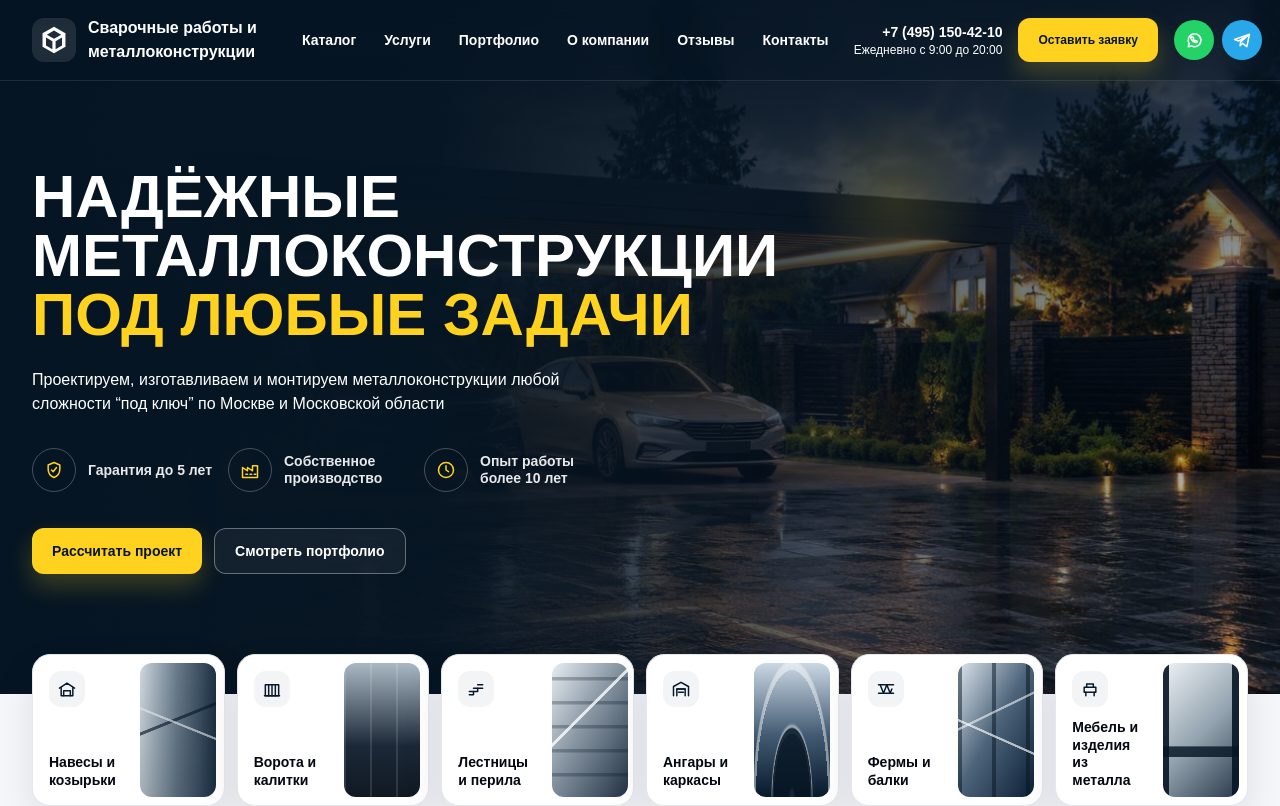
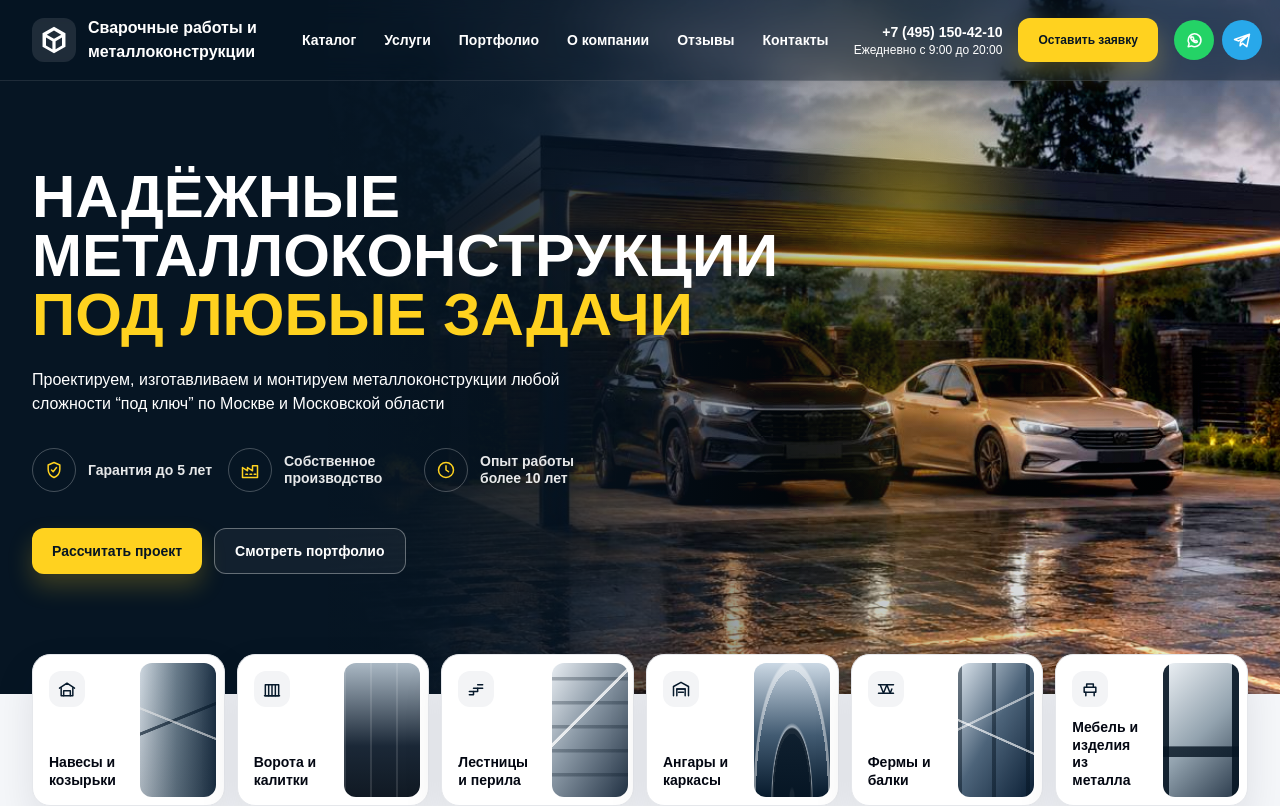
Before and after one commit to evgenykuimov-cloud/steel, a Next.js app: page / in a window 1280 px wide. Shown: the top 806 px of the page. Built offline with nearby package versions, Linux system fonts and the light colour scheme.

Commit message:
Emphasize carport in hero

```diff
--- a/src/app/globals.css
+++ b/src/app/globals.css
@@ -138,10 +138,19 @@ textarea {
   transform: scale(1.01);
 }
 
+.hero-photo::after {
+  content: "";
+  position: absolute;
+  inset: 0;
+  background:
+    radial-gradient(ellipse at 61% 29%, rgba(255, 210, 31, 0.26), transparent 18%),
+    linear-gradient(90deg, transparent 42%, rgba(255, 210, 31, 0.08) 58%, transparent 78%);
+}
+
 .hero-shade {
   background:
-    radial-gradient(circle at 70% 28%, rgba(255, 210, 31, 0.24), transparent 9%),
-    linear-gradient(90deg, #061523 0%, rgba(6, 21, 35, 0.98) 34%, rgba(6, 21, 35, 0.68) 58%, rgba(6, 21, 35, 0.18) 100%);
+    radial-gradient(circle at 72% 30%, rgba(255, 210, 31, 0.18), transparent 10%),
+    linear-gradient(90deg, #061523 0%, rgba(6, 21, 35, 0.98) 28%, rgba(6, 21, 35, 0.82) 43%, rgba(6, 21, 35, 0.28) 62%, rgba(6, 21, 35, 0.02) 100%);
 }
 
 .hero-mobile-photo {
@@ -297,7 +306,11 @@ textarea {
   }
 
   .hero-photo {
-    background-position: 66% center;
-    opacity: 0.96;
+    inset: 0 0 0 auto;
+    width: 74%;
+    background-position: 0% 48%;
+    background-size: auto 112%;
+    filter: saturate(1.12) contrast(1.08) brightness(1.1);
+    opacity: 1;
   }
 }
--- a/src/components/Hero.tsx
+++ b/src/components/Hero.tsx
@@ -16,7 +16,7 @@ export function Hero() {
         aria-label="Металлический навес с подсветкой и автомобилями"
       />
       <div className="hero-shade absolute inset-0" />
-      <div className="absolute inset-0 bg-gradient-to-b from-ink-950/80 via-ink-950/10 to-ink-950/82" />
+      <div className="absolute inset-0 bg-gradient-to-b from-ink-950/68 via-ink-950/5 to-ink-950/70" />
 
       <div className="relative mx-auto grid max-w-7xl gap-8 px-4 pb-14 pt-10 sm:px-6 md:grid-cols-[0.92fr_1.08fr] md:gap-10 md:pb-24 lg:grid-cols-[minmax(0,850px)_1fr] lg:px-8">
         <div className="min-w-0 max-w-[850px]">
```
